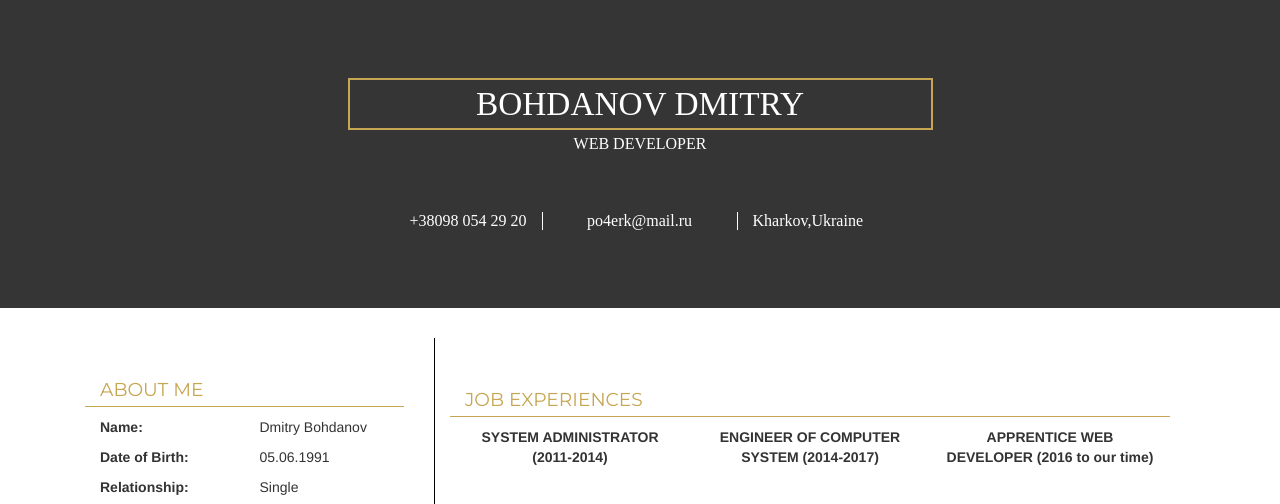
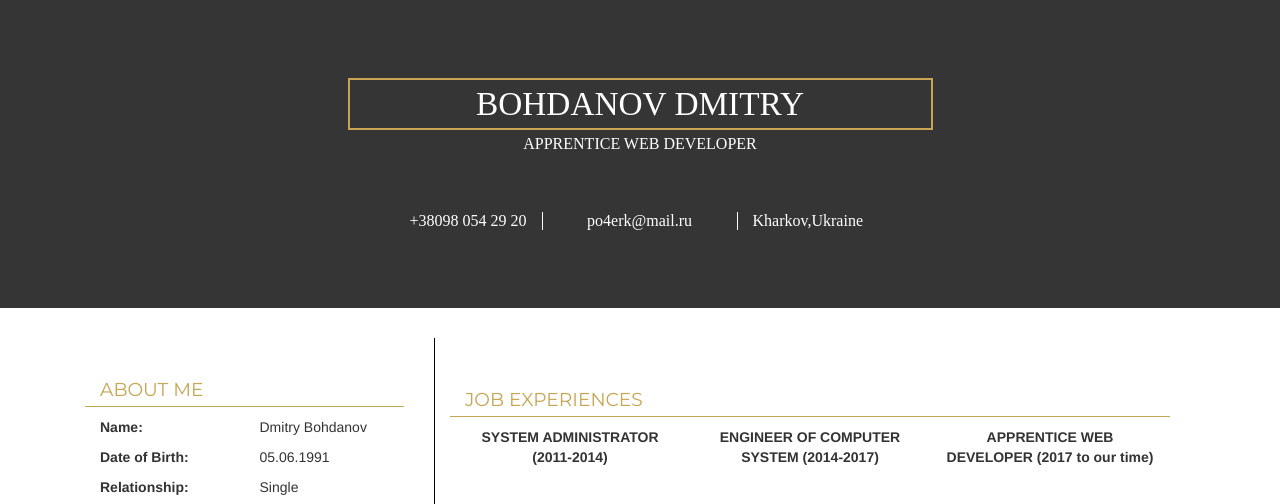
Before and after one commit to po4erk/po4erk.github.io, a plain HTML site: page index.html in a window 1280 px wide. Shown: the top 504 px of the page. Drawn offline with nearby package versions, Linux system fonts and the light colour scheme.

Commit message:
Update index.html

```diff
--- a/index.html
+++ b/index.html
@@ -16,7 +16,7 @@
         <div class="container">
         <div class="wow slideInDown row header-wrapper">
             <h1 class="col-xs-10 col-xs-offset-1 col-sm-10 col-sm-offset-1 col-md-6 col-md-offset-3 header-title">BOHDANOV DMITRY</h1>
-            <p class="col-xs-12 header-paragraph">WEB DEVELOPER</p>
+            <p class="col-xs-12 header-paragraph">APPRENTICE WEB DEVELOPER</p>
             <addres>
                 <ul class="header-addres__list">
 
@@ -105,7 +105,7 @@
                     <strong>
                     <p class="col-xs-12 col-sm-4 text-center">SYSTEM ADMINISTRATOR (2011-2014)</p>
                     <p class="col-xs-12 col-sm-4 text-center">ENGINEER OF COMPUTER SYSTEM (2014-2017)</p>
-                    <p class="col-xs-12 col-sm-4 text-center">APPRENTICE WEB DEVELOPER (2016 to our time)</p>
+                    <p class="col-xs-12 col-sm-4 text-center">APPRENTICE WEB DEVELOPER (2017 to our time)</p>
                     </strong>
                 </div>
             </div>
```
